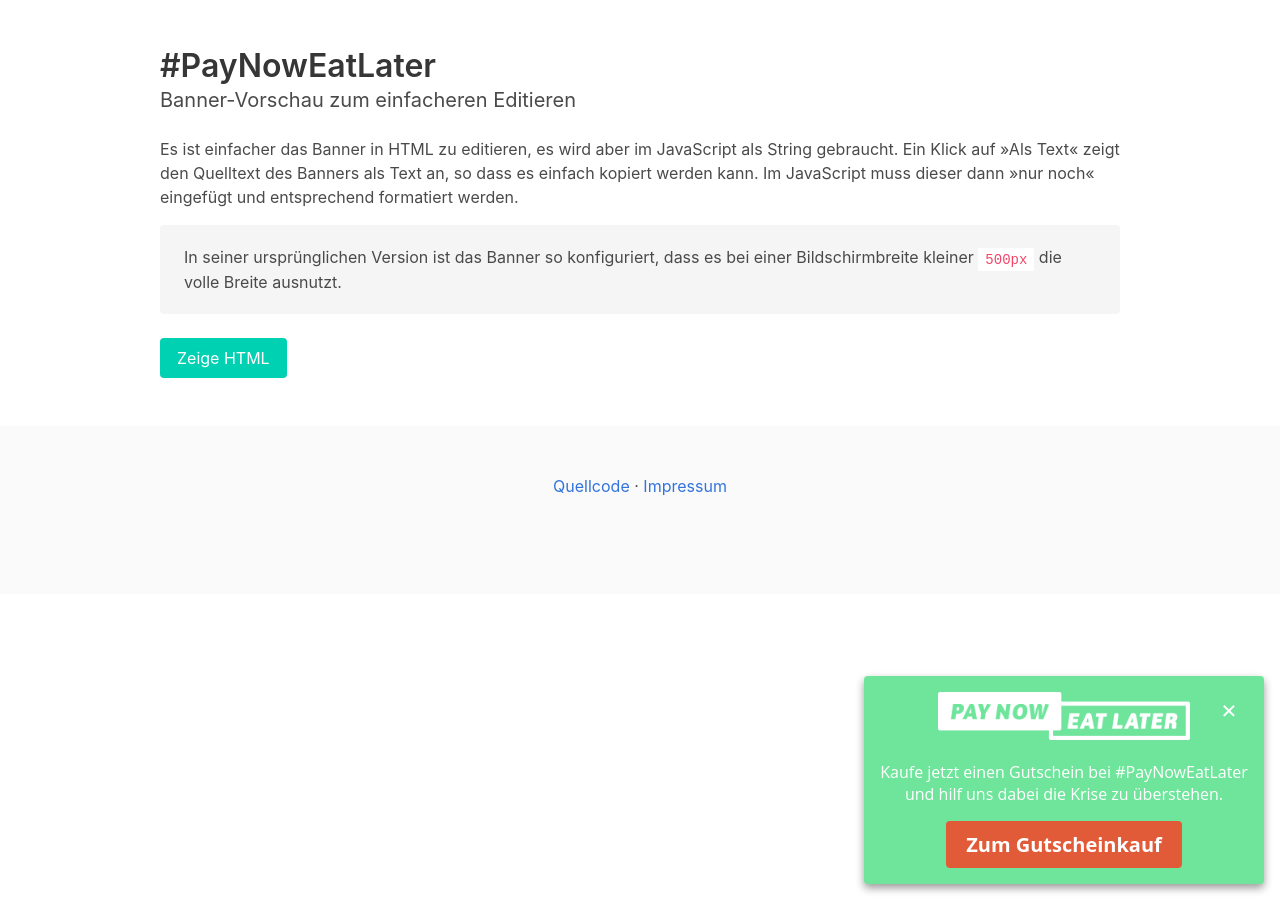
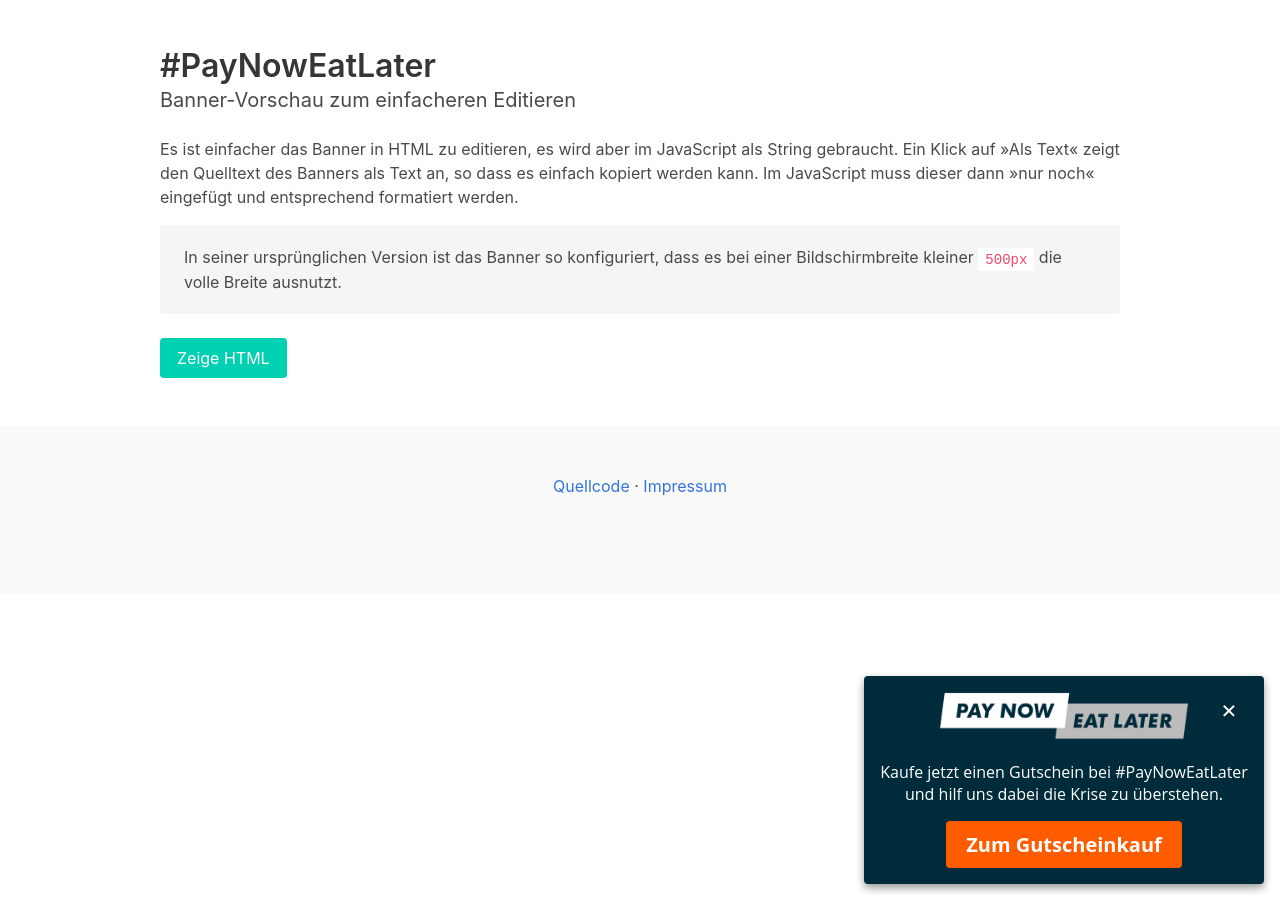
Before and after one commit to homerun-gmbh/paynoweatlater-banner, a Jekyll site: the page built from banner-preview.html, in a window 1280 px wide. Built offline with Jekyll 4.4.1, drawn with Linux system fonts in a browser that asks for light colours.

Commit message:
Update colors and logo

```diff
--- a/assets/css/banner.scss
+++ b/assets/css/banner.scss
@@ -1,8 +1,8 @@
 ---
 ---
 
-$primary: #6ee59b;
-$button: #e25b39;
+$primary: #002b3b;
+$button: #FF5C00;
 $text: white;
 
 @keyframes slide-in-bottom {
```
Also changed, not shown: assets/images/logo.png.
